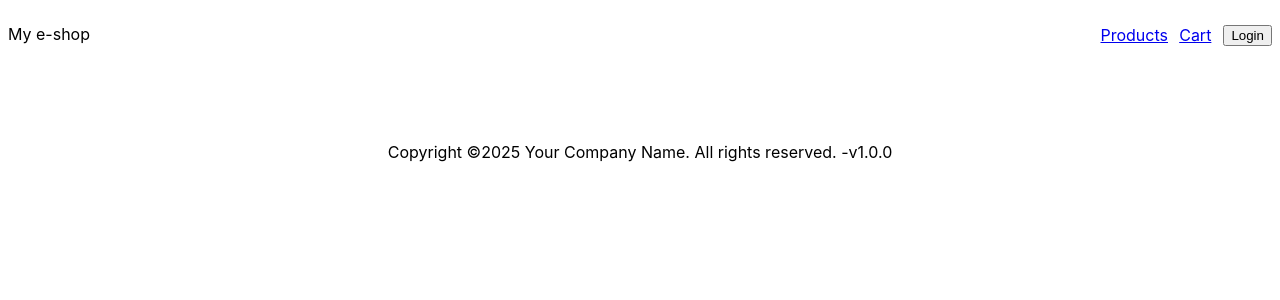
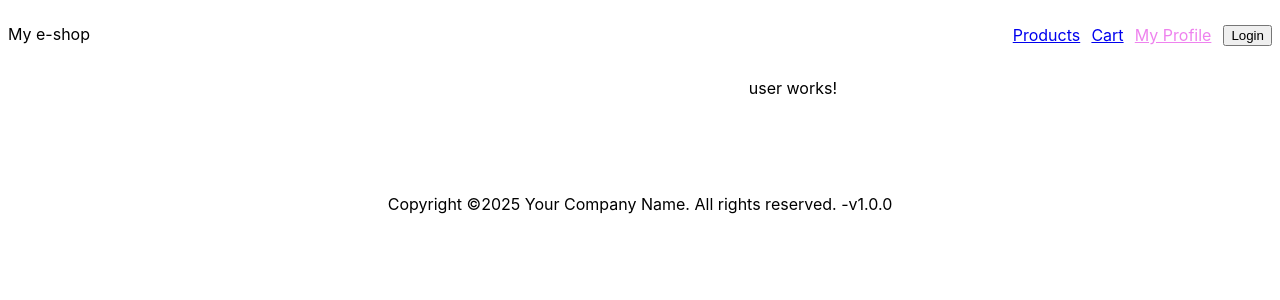
Before and after one commit to unozer/shopping, an Angular app: page /user in a window 1280 px wide. Before the commit this address led to /. Shown: the top 300 px of the page. Built offline with nearby package versions, Linux system fonts and the light colour scheme; no server answers.

Commit message:
lazy loading with routes

```diff
--- a/src/app/app.component.html
+++ b/src/app/app.component.html
@@ -4,6 +4,7 @@
   <div class="menu-links">
     <a routerLink="/products" routerLinkActive="active">Products</a>
     <a routerLink="/cart" routerLinkActive="active">Cart</a>
+    <a routerLink="/user" routerLinkActive="active">My Profile</a>
   </div>
   <app-auth></app-auth>
 </header>
--- a/src/app/app.routes.ts
+++ b/src/app/app.routes.ts
@@ -19,6 +19,7 @@ export const routes: Routes = [
         canActivate: [authGuard],
         canDeactivate: [checkoutGuard]
     },
+    { path: 'user', loadChildren: () => import('./user.routes') },
     { path: '', redirectTo: 'products', pathMatch: 'full' },
     { path: '**', redirectTo: 'products' } // Wildcard route for a 404 page
 ];
--- /dev/null
+++ b/src/app/user.routes.ts
@@ -0,0 +1,5 @@
+import { UserComponent } from "./user/user.component";
+
+export default [
+    { path: '', component: UserComponent },
+];
--- /dev/null
+++ b/src/app/user/user.component.html
@@ -0,0 +1 @@
+<p>user works!</p>
```
Also changed, not shown: src/app/user/user.component.ts (added, +12 -0 lines), src/app/user/user.component.scss (added), 1 other file (tests, documents, lock files or other folders).
